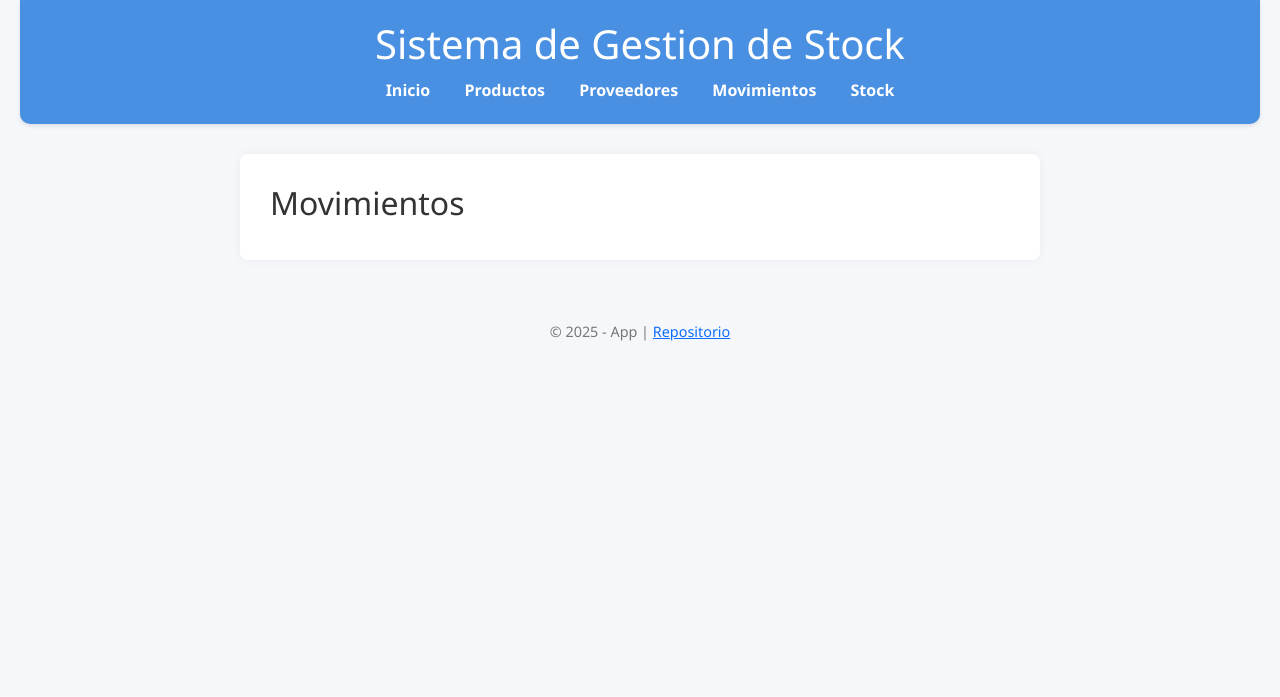
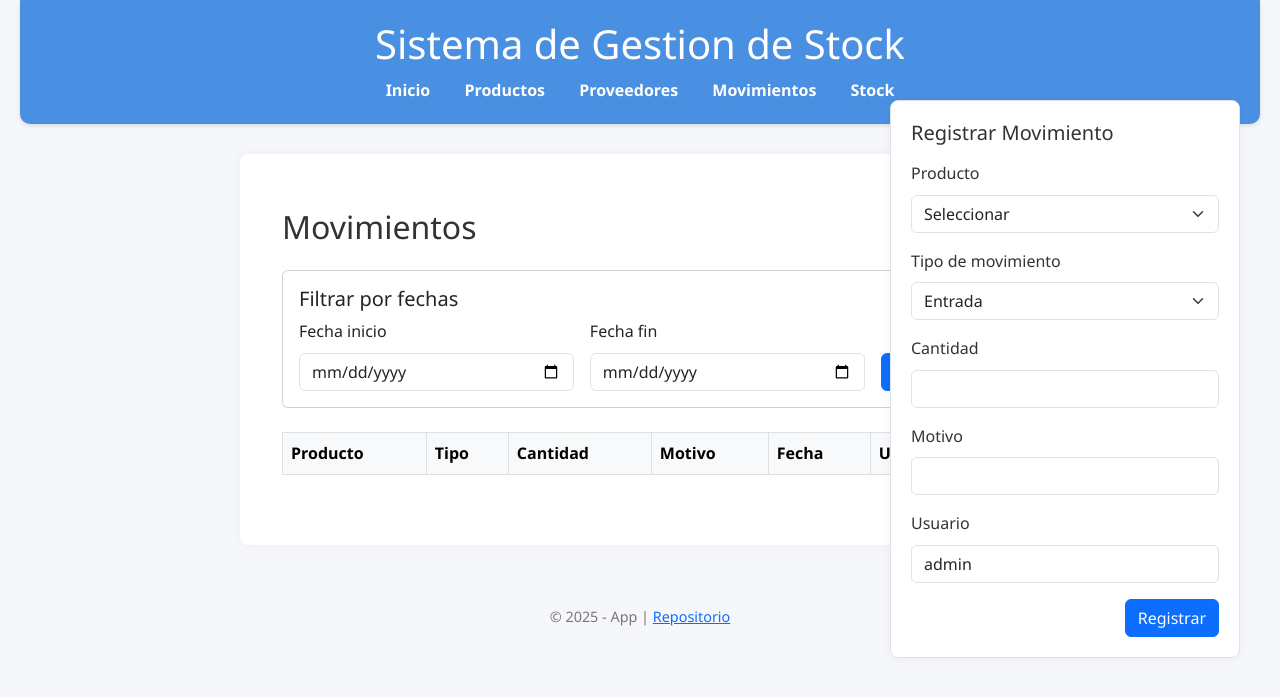
Before and after one commit to RaphaelNicaise/BBDD1y2-Ramoscelli, a Flask app: template BBDD2/Proyecto Final/templates/movimientos.html in a window 1280 px wide. Shown: the top 697 px of the page. Run offline with Flask 3, Linux system fonts and the light colour scheme; the template is opened without the code that fills it, so the values that code supplies are empty.

Commit message:
Movimientos y control de Stock (in progess)

```diff
--- a/BBDD2/Proyecto Final/app.py
+++ b/BBDD2/Proyecto Final/app.py
@@ -5,7 +5,7 @@ from database.seed import seed_data
 
 from routes.productos import productos_bp
 from routes.proveedores import proveedores_bp
-#from routes.movimientos import movimientos_bp
+from routes.movimientos import movimientos_bp
 
 app = Flask(__name__)
 
@@ -15,14 +15,10 @@ seed_data(client_db)
 def home():
     return render_template('home.html')
 
-
 app.register_blueprint(productos_bp, url_prefix='/productos')
 app.register_blueprint(proveedores_bp, url_prefix='/proveedores')
+app.register_blueprint(movimientos_bp, url_prefix='/movimientos')
 
-
-@app.route('/movimientos')
-def movimientos():
-    return render_template('movimientos.html')
 
 if __name__ == "__main__":
     app.run(debug=True,host="0.0.0.0", port=5000)
--- /dev/null
+++ b/BBDD2/Proyecto Final/database/querys/get_movimientos_por_fechas_mongodb.js
@@ -0,0 +1 @@
+use('Inventario');
--- a/BBDD2/Proyecto Final/templates/movimientos.html
+++ b/BBDD2/Proyecto Final/templates/movimientos.html
@@ -3,6 +3,140 @@
 {% block title %}Movimientos{% endblock %}
 
 {% block content %}
-    <h2>Movimientos</h2>
 
+<div class="d-flex" style="position: relative;">
+
+
+    <div class="container mt-4 mb-4" style="flex: 1;">
+        <h2 class="mb-4">Movimientos</h2>
+
+
+        <div class="card mb-4">
+            <div class="card-body">
+                <h5 class="card-title">Filtrar por fechas</h5>
+                <form action="{{ url_for('movimientos.get_movimientos') }}" method="GET" class="row g-3">
+                    <div class="col-md-5">
+                        <label for="fecha_inicio" class="form-label">Fecha inicio</label>
+                        <input type="date" name="fecha_inicio" id="fecha_inicio" class="form-control"
+                               value="{{ request.args.get('fecha_inicio', '') }}">
+                    </div>
+                    <div class="col-md-5">
+                        <label for="fecha_fin" class="form-label">Fecha fin</label>
+                        <input type="date" name="fecha_fin" id="fecha_fin" class="form-control"
+                               value="{{ request.args.get('fecha_fin', '') }}">
+                    </div>
+                    <div class="col-md-2 d-flex align-items-end">
+                        <button type="submit" class="btn btn-primary">Filtrar</button>
+                        {% if request.args.get('fecha_inicio') %}
+                            <a href="{{ url_for('movimientos.get_movimientos') }}" class="btn btn-outline-secondary ms-2">x</a>
+                        {% endif %}
+                    </div>
+                </form>
+            </div>
+        </div>
+
+
+
+        <table class="table table-bordered table-striped">
+            <thead class="table-light">
+                <tr>
+                    <th>Producto</th>
+                    <th>Tipo</th>
+                    <th>Cantidad</th>
+                    <th>Motivo</th>
+                    <th>Fecha</th>
+                    <th>Usuario</th>
+                </tr>
+            </thead>
+            <tbody>
+                {% for movimiento in movimientos %}
+                <tr>
+                    <td>{{ movimiento.productoNombre or 'Desconocido' }}</td>
+                    <td>{{ movimiento.tipo }}</td>
+                    <td>{{ movimiento.cantidad }}</td>
+                    <td>{{ movimiento.motivo }}</td>
+                    <td>{{ movimiento.fecha.strftime('%Y-%m-%d %H:%M') if movimiento.fecha else '---' }}</td>
+                    <td>{{ movimiento.usuario }}</td>
+                </tr>
+                {% endfor %}
+            </tbody>
+        </table>
+    </div>
+
+
+    <div style="
+        position: fixed;
+        top: 100px;
+        right: 40px;
+        width: 350px;
+        background-color: #ffffff;
+        padding: 20px;
+        border-radius: 8px;
+        border: 1px solid #dee2e6;
+        box-shadow: 0 0 8px rgba(0, 0, 0, 0.05);
+        z-index: 999;
+    ">
+        <h5 class="mb-3">Registrar Movimiento</h5>
+        <form action="{{ url_for('movimientos.agregar_movimiento') }}" method="POST">
+            <div class="mb-3">
+                <label for="productoId" class="form-label">Producto</label>
+                <select name="productoId" class="form-select" required>
+                    <option value="">Seleccionar</option>
+                    {% for producto in productos %}
+                        <option value="{{ producto._id }}">{{ producto.nombre }}</option>
+                    {% endfor %}
+                </select>
+            </div>
+
+            <div class="mb-3">
+                <label for="tipo" class="form-label">Tipo de movimiento</label>
+                <select name="tipo" class="form-select" required>
+                    <option value="entrada">Entrada</option>
+                    <option value="salida">Salida</option>
+                </select>
+            </div>
+
+            <div class="mb-3">
+                <label for="cantidad" class="form-label">Cantidad</label>
+                <input type="number" name="cantidad" class="form-control" min="1" required>
+            </div>
+
+            <div class="mb-3">
+                <label for="motivo" class="form-label">Motivo</label>
+                <input type="text" name="motivo" class="form-control">
+            </div>
+
+            <div class="mb-3">
+                <label for="usuario" class="form-label">Usuario</label>
+                <input type="text" name="usuario" class="form-control" value="admin">
+            </div>
+
+            <div class="text-end">
+                <button type="submit" class="btn btn-primary">Registrar</button>
+            </div>
+        </form>
+    </div>
+
+</div>
 {% endblock %}
+
+<script>
+document.addEventListener('DOMContentLoaded', function() {
+    const form = document.querySelector('form[method="GET"]');
+
+    form.addEventListener('submit', function(e) {
+        const fechaInicio = document.getElementById('fecha_inicio').value;
+        const fechaFin = document.getElementById('fecha_fin').value;
+
+        if (fechaInicio && fechaFin) {
+            if (new Date(fechaFin) < new Date(fechaInicio)) {
+                alert('La fecha fin debe ser mayor o igual a la fecha inicio');
+                e.preventDefault();
+                return false;
+            }
+        }
+
+        return true;
+    });
+});
+</script>
```
Also changed, not shown: BBDD2/Proyecto Final/database/querys/get_movimientos.mongodb.js (added, +28 -0 lines), BBDD2/Proyecto Final/models/model_movimiento.py (+94 -0 lines), BBDD2/Proyecto Final/models/model_producto.py (+21 -0 lines), BBDD2/Proyecto Final/routes/movimientos.py (+44 -0 lines), BBDD2/Proyecto Final/templates/stock.html (+7 -0 lines).
